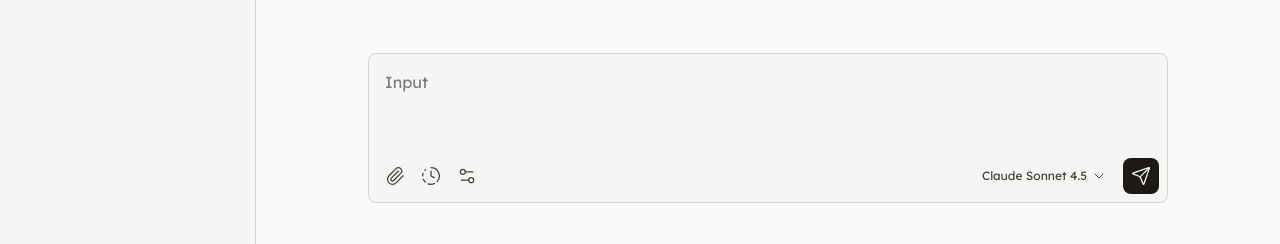
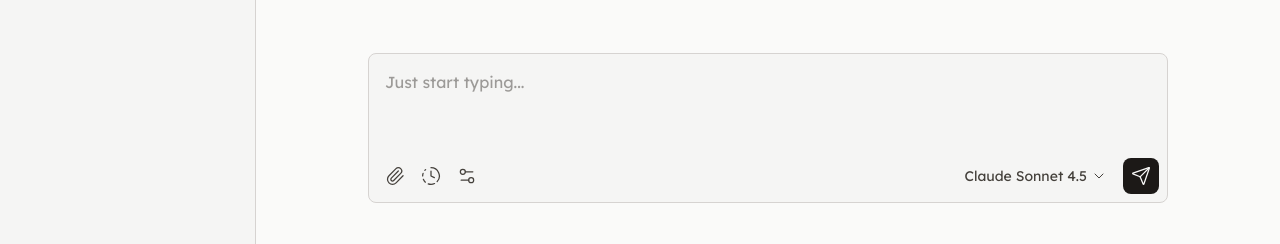
Before and after one commit to kyle-bush-14/basecamp, a React (Vite) app: page / in a window 1280 px wide. Shown: the part 272-516 px from the top of the page. Built offline with nearby package versions, Linux system fonts and the light colour scheme.

Commit message:
multiline text box

```diff
--- a/src/chat/ChatBox.tsx
+++ b/src/chat/ChatBox.tsx
@@ -10,7 +10,10 @@ const ChatBox: FC = () => {
   return (
     <div className="flex flex-col w-200 h-37.5 border border-stone-300 bg-stone-100 rounded-lg p-2">
       <div className="grow p-2">
-        <input type="text" placeholder="Input" />
+        <textarea
+          className="w-full h-full outline-none text-stone-700 resize-none bg-transparent"
+          placeholder="Just start typing..."
+        />
       </div>
       <div className="flex flex-row items-center gap-2">
         <div className="flex flex-row text-stone-700 grow">
--- a/src/chat/ModelSelection.tsx
+++ b/src/chat/ModelSelection.tsx
@@ -3,8 +3,8 @@ import { ChevronDownIcon } from "lucide-react";
 
 const ModelSelection: FC = () => {
   return (
-    <button className="flex flex-row gap-1 text-stone-700 p-2 hover:bg-stone-200 rounded-lg">
-      <p className="text-xs">Claude Sonnet 4.5</p>
+    <button className="flex flex-row gap-1 text-stone-700 p-2 hover:bg-stone-200 rounded-lg items-center">
+      <p className="text-sm">Claude Sonnet 4.5</p>
       <ChevronDownIcon size={16} strokeWidth={1.5} />
     </button>
   );
```
